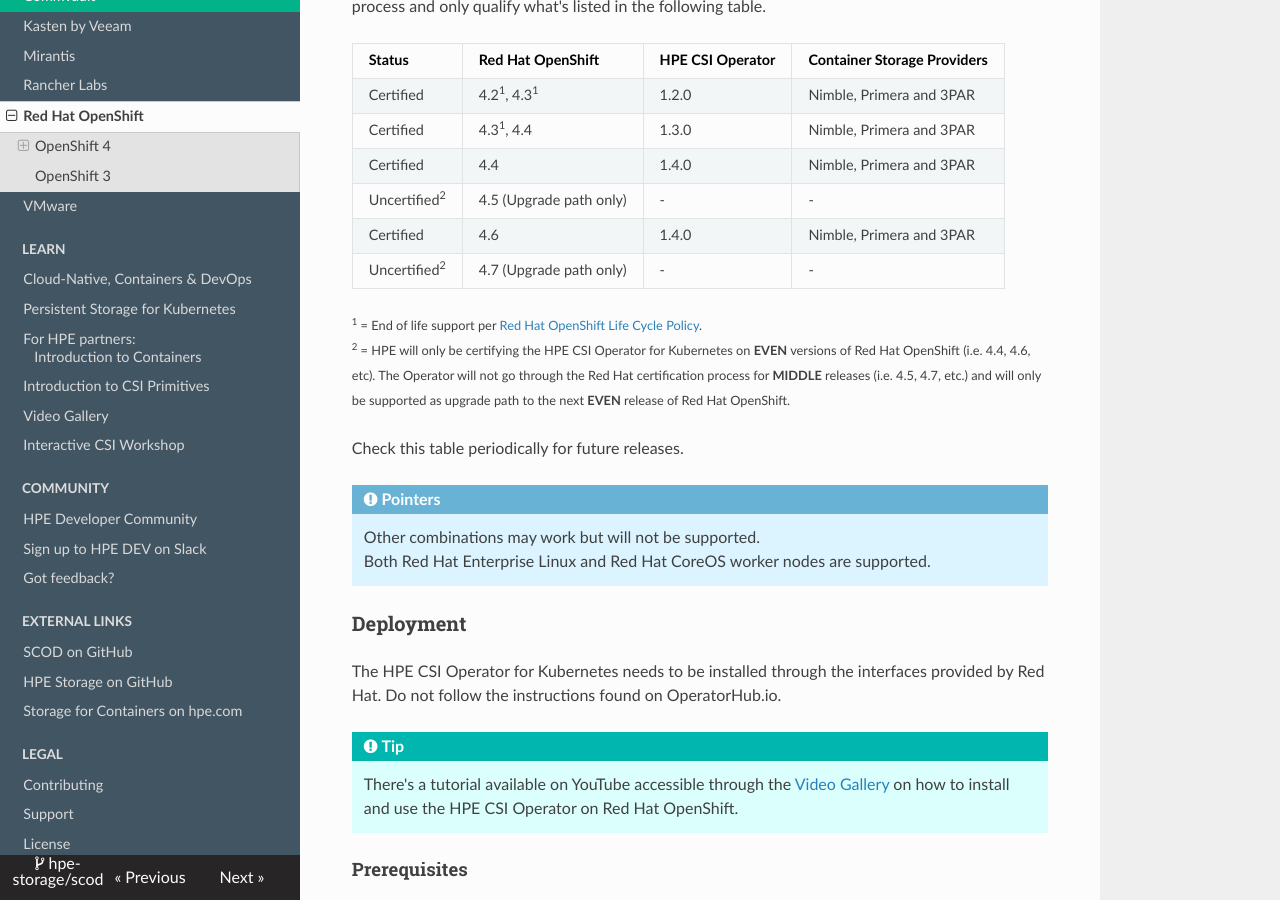
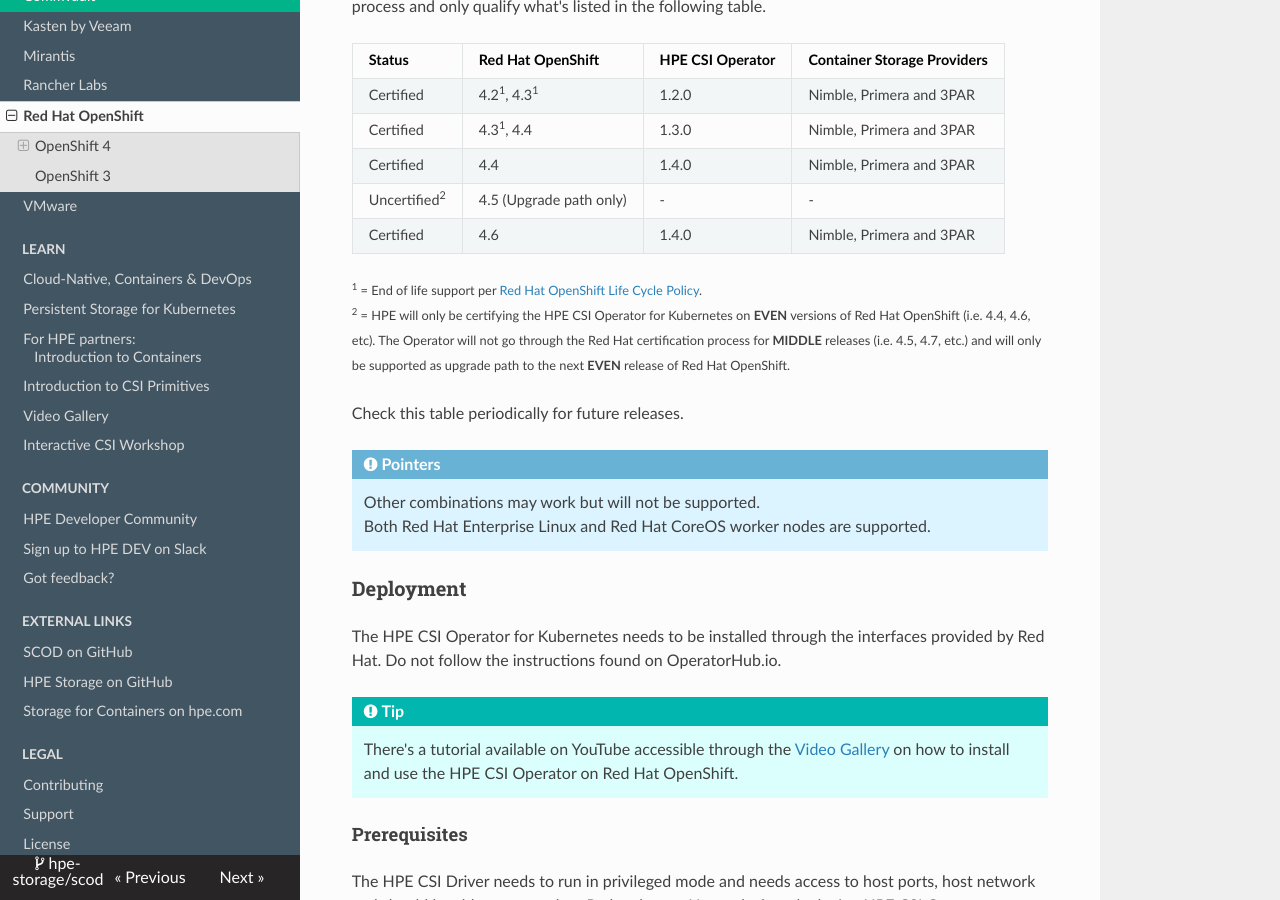
Before and after one commit to hpe-storage/scod, an MkDocs documentation site: the page built from docs/partners/redhat_openshift/index.md, in a window 1280 px wide and 900 px high, scrolled down 895 px. Built offline with MkDocs 1.6.1, drawn with Linux system fonts in a browser that asks for light colours; nearby versions of some CDN libraries.

Commit message:
openshift images updated to 4.6 and upgrade clarifications
Signed-off-by: Chris Snell <snell.chris@gmail.com>

```diff
--- a/docs/partners/redhat_openshift/index.md
+++ b/docs/partners/redhat_openshift/index.md
@@ -22,7 +22,6 @@
 | Certified     | 4.4                              | 1.4.0            | Nimble, Primera and 3PAR    |
 | Uncertified<sup>2</sup> | 4.5 (Upgrade path only) | - | - |
 | Certified     | 4.6                              | 1.4.0            | Nimble, Primera and 3PAR   |
-| Uncertified<sup>2</sup> | 4.7 (Upgrade path only) | - | - |
 
 <small><sup>1</sup> = End of life support per [Red Hat OpenShift Life Cycle Policy](https://access.redhat.com/support/policy/updates/openshift).</small><br />
 <small><sup>2</sup> = HPE will only be certifying the HPE CSI Operator for Kubernetes on **EVEN** versions of Red Hat OpenShift (i.e. 4.4, 4.6, etc). The Operator will not go through the Red Hat certification process for **MIDDLE** releases (i.e. 4.5, 4.7, etc.) and will only be supported as upgrade path to the next **EVEN** release of Red Hat OpenShift.</small>
```
